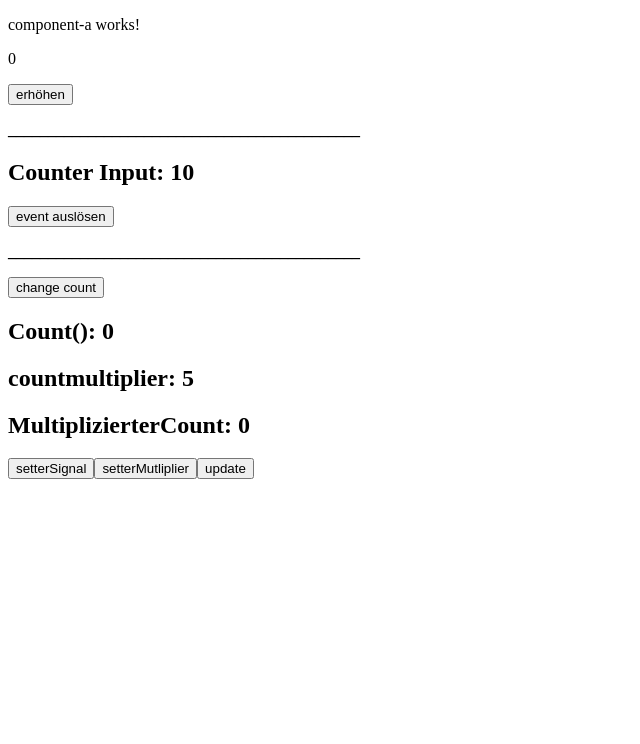
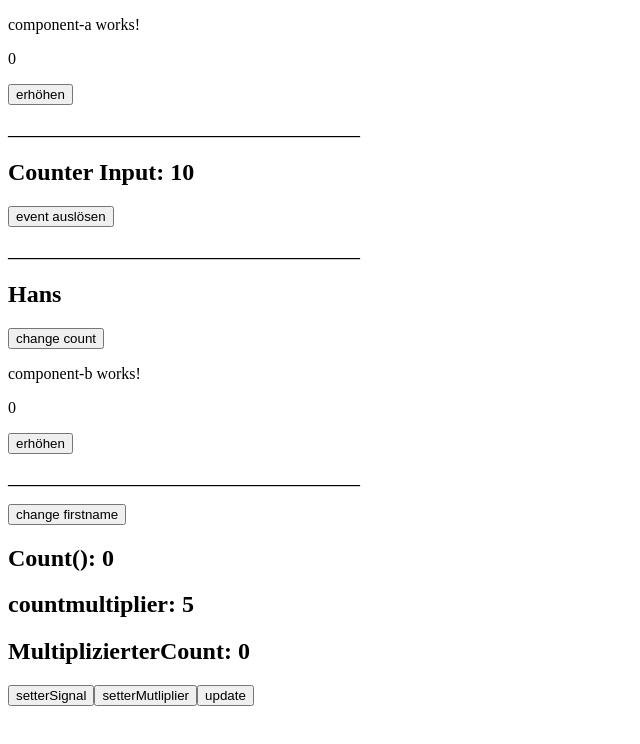
Before and after one commit to kristinastarovoit/service-test, an Angular app: page / in a window 1280 px wide. Shown: the top 744 px of the page, without its empty margins (0-640 px from the left). Built offline with nearby package versions, Linux system fonts and the light colour scheme.

Commit message:
docs: signals in service

```diff
--- a/src/app/app.html
+++ b/src/app/app.html
@@ -2,7 +2,7 @@
 
 <p>{{myText}}</p>
 <button (click)="currentCount = 5">change count</button>
-<!-- <app-component-b></app-component-b> -->
+<app-component-b></app-component-b>
 <!-- schreibweise signals mit (), da sie wie eine funktion agieren -->
 <h2>Count(): {{count()}}</h2>
 <h2>countmultiplier: {{countmultiplier()}}</h2>
--- a/src/app/app.ts
+++ b/src/app/app.ts
@@ -1,19 +1,21 @@
 import { Component, signal, inject, computed } from '@angular/core';
 import { RouterOutlet } from '@angular/router';
 import { ComponentA } from './component-a/component-a';
-// import { ComponentB } from './component-b/component-b';
+import { ComponentB } from './component-b/component-b';
+import { UserService } from './service/user-service';
 
 
 @Component({
   selector: 'app-root',
   imports: [RouterOutlet, ComponentA,
-    // ComponentB
+    ComponentB
   ],
   templateUrl: './app.html',
   styleUrl: './app.scss'
 })
 export class App {
   protected readonly title = signal('service-test');
+  userService = inject(UserService);
 
   // mit signal wird daraus eine funktion
   count = signal(0)
--- a/src/app/component-a/component-a.html
+++ b/src/app/component-a/component-a.html
@@ -8,3 +8,5 @@
 <button (click)="halloWeltEvent.emit('hallo Welt')">event auslösen</button>
 
 <p><b>____________________________________________</b></p>
+
+<h2>{{userService.mainUser().firstname}}</h2>
--- a/src/app/component-a/component-a.ts
+++ b/src/app/component-a/component-a.ts
@@ -1,5 +1,6 @@
 import { Component, inject, input, output } from '@angular/core';
 import { CountService } from '../count_service';
+import { UserService } from '../service/user-service';
 
 @Component({
   selector: 'app-component-a',
@@ -13,4 +14,6 @@ export class ComponentA {
   counterInput = input(0);
   // void / string ist der ausgabewert der outputfunktion
   halloWeltEvent = output<string>();
+  userService = inject(UserService);
+
 }
--- a/src/app/component-b/component-b.html
+++ b/src/app/component-b/component-b.html
@@ -2,3 +2,6 @@
 
 <p>{{counterService.count}}</p>
 <button (click)="counterService.increment()">erhöhen</button>
+
+<p><b>____________________________________________</b></p>
+<button (click)="userService.updateUser()">change firstname</button>
--- a/src/app/component-b/component-b.ts
+++ b/src/app/component-b/component-b.ts
@@ -1,5 +1,6 @@
 import { Component, inject } from '@angular/core';
 import { CountService } from '../count_service';
+import { UserService } from '../service/user-service';
 
 @Component({
   selector: 'app-component-b',
@@ -10,4 +11,5 @@ import { CountService } from '../count_service';
 })
 export class ComponentB {
   counterService = inject(CountService);
+  userService = inject(UserService);
 }
--- /dev/null
+++ b/src/app/service/user-service.ts
@@ -0,0 +1,16 @@
+import { Injectable, Service, signal } from '@angular/core';
+
+@Injectable({ providedIn: 'root' })
+export class UserService {
+    mainUser = signal({
+        firstname: "Hans",
+        lastname: "Rudolfus"
+    })
+
+    updateUser() {
+        this.mainUser.set({
+            firstname: "Gulli",
+            lastname: "Rudolfus"
+        })
+    }
+}
```
Also changed, not shown: 1 other file (tests, documents, lock files or other folders).
